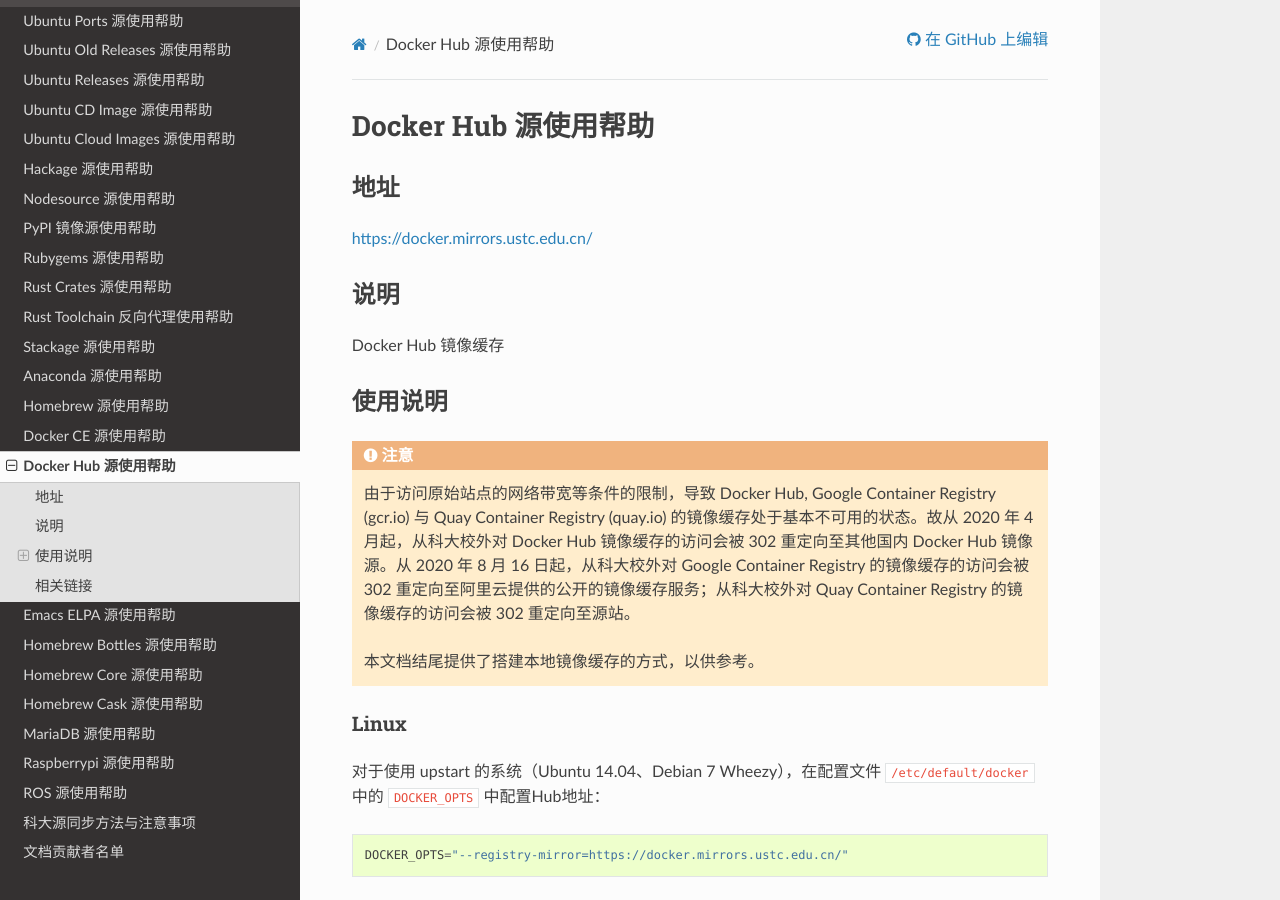
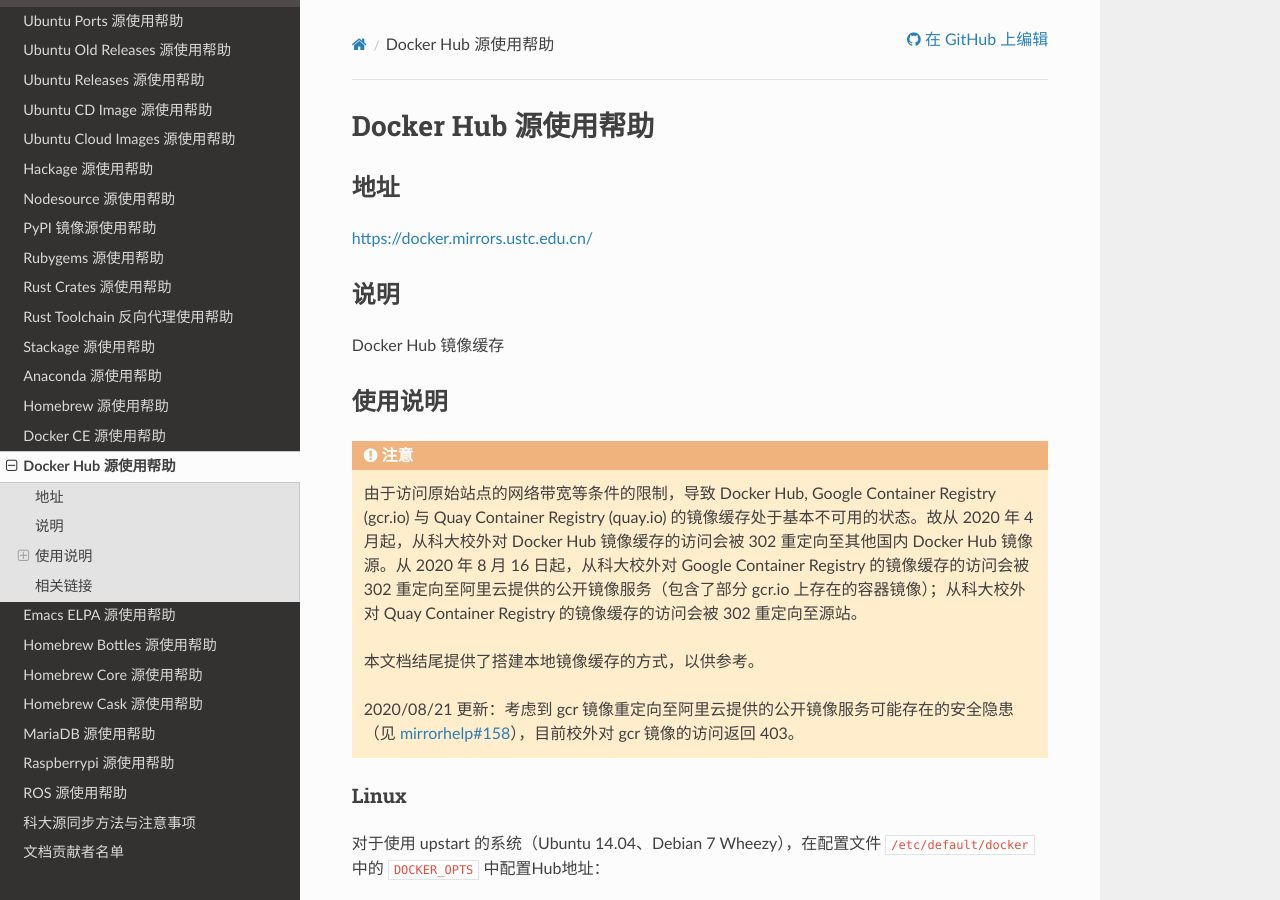
Before and after one commit to ustclug/mirrorhelp, a Sphinx documentation site: the page built from source/dockerhub.rst, in a window 1280 px wide and 900 px high. Built offline with Sphinx 7.4.7 and the Read the Docs theme 2.0.0, drawn with Linux system fonts in a browser that asks for light colours; pages that are not in the unit, such as notebooks, are missing from menus.

Commit message:
Modify status about gcr-mirror
https://github.com/ustclug/mirrorhelp/issues/158

```diff
--- a/source/dockerhub.rst
+++ b/source/dockerhub.rst
@@ -16,9 +16,11 @@
 ========
 
 .. attention::
-    由于访问原始站点的网络带宽等条件的限制，导致 Docker Hub, Google Container Registry (gcr.io) 与 Quay Container Registry (quay.io) 的镜像缓存处于基本不可用的状态。故从 2020 年 4 月起，从科大校外对 Docker Hub 镜像缓存的访问会被 302 重定向至其他国内 Docker Hub 镜像源。从 2020 年 8 月 16 日起，从科大校外对 Google Container Registry 的镜像缓存的访问会被 302 重定向至阿里云提供的公开的镜像缓存服务；从科大校外对 Quay Container Registry 的镜像缓存的访问会被 302 重定向至源站。
+    由于访问原始站点的网络带宽等条件的限制，导致 Docker Hub, Google Container Registry (gcr.io) 与 Quay Container Registry (quay.io) 的镜像缓存处于基本不可用的状态。故从 2020 年 4 月起，从科大校外对 Docker Hub 镜像缓存的访问会被 302 重定向至其他国内 Docker Hub 镜像源。从 2020 年 8 月 16 日起，从科大校外对 Google Container Registry 的镜像缓存的访问会被 302 重定向至阿里云提供的公开镜像服务（包含了部分 gcr.io 上存在的容器镜像）；从科大校外对 Quay Container Registry 的镜像缓存的访问会被 302 重定向至源站。
 
     本文档结尾提供了搭建本地镜像缓存的方式，以供参考。
+
+    2020/08/21 更新：考虑到 gcr 镜像重定向至阿里云提供的公开镜像服务可能存在的安全隐患（见 `mirrorhelp#158 <https://github.com/ustclug/mirrorhelp/issues/158>`_），目前校外对 gcr 镜像的访问返回 403。
 
 Linux
 -----
```
